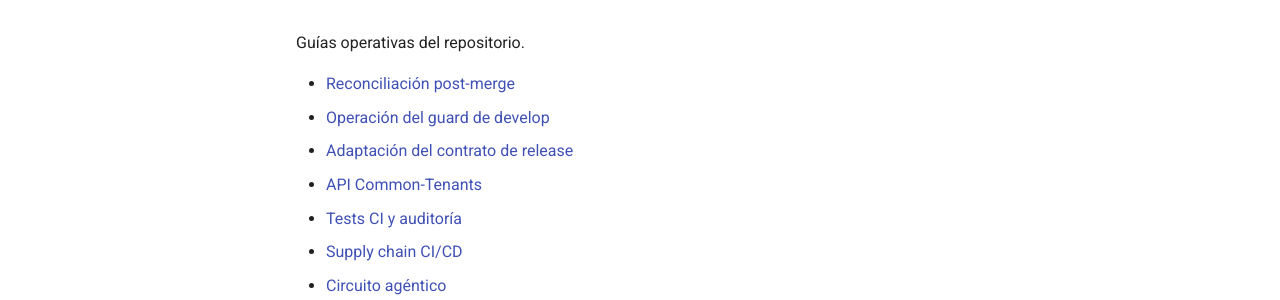
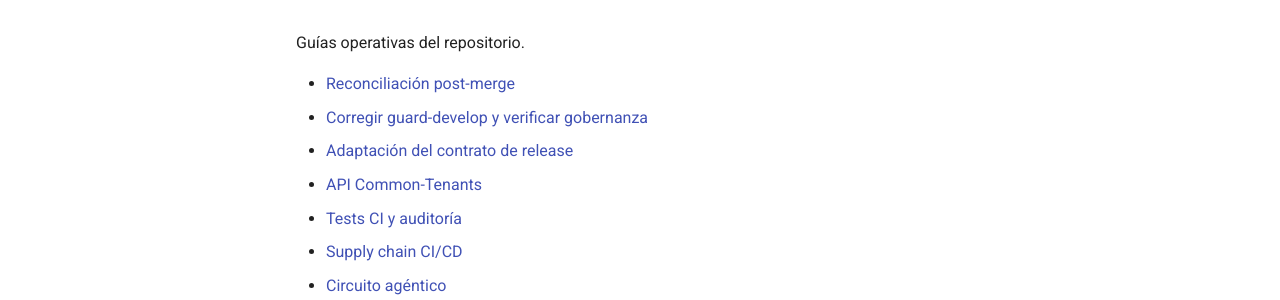
Before and after one commit to jlbellonGmail/gi-common-tenants, an MkDocs documentation site: the page built from docs/usuario/index.md, in a window 1280 px wide. Shown: the part 198-498 px from the top of the page. Built offline with MkDocs 1.6.1 and Material for MkDocs 9.7.7, drawn with Linux system fonts in a browser that asks for light colours.

Commit message:
docs: enlazar guía de gobernanza

```diff
--- a/docs/usuario/index.md
+++ b/docs/usuario/index.md
@@ -4,7 +4,7 @@ Guías operativas del repositorio.
 
 <!-- FEATURE_LINKS_START -->
 - [Reconciliación post-merge](post-merge-reconciliation.md)
-- [Operación del guard de develop](governance-guard-fix.md)
+- [Corregir guard-develop y verificar gobernanza](governance-guard-fix.md)
 - [Adaptación del contrato de release](release-contract-adaptation.md)
 - [API Common-Tenants](tenants-api.md)
 - [Tests CI y auditoría](tests-ci-audit.md)
```
